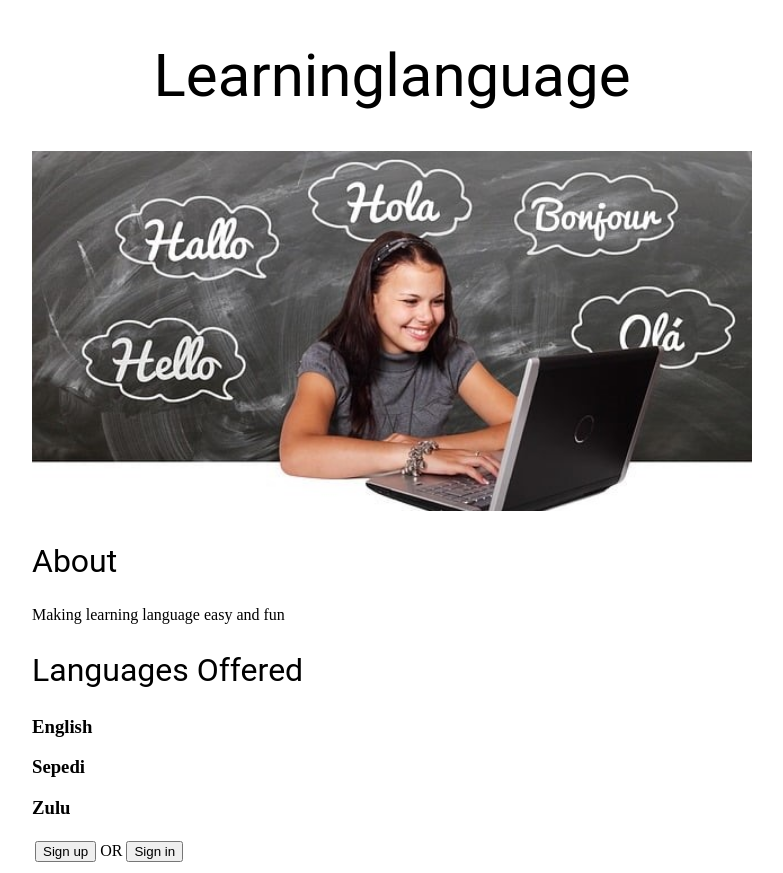
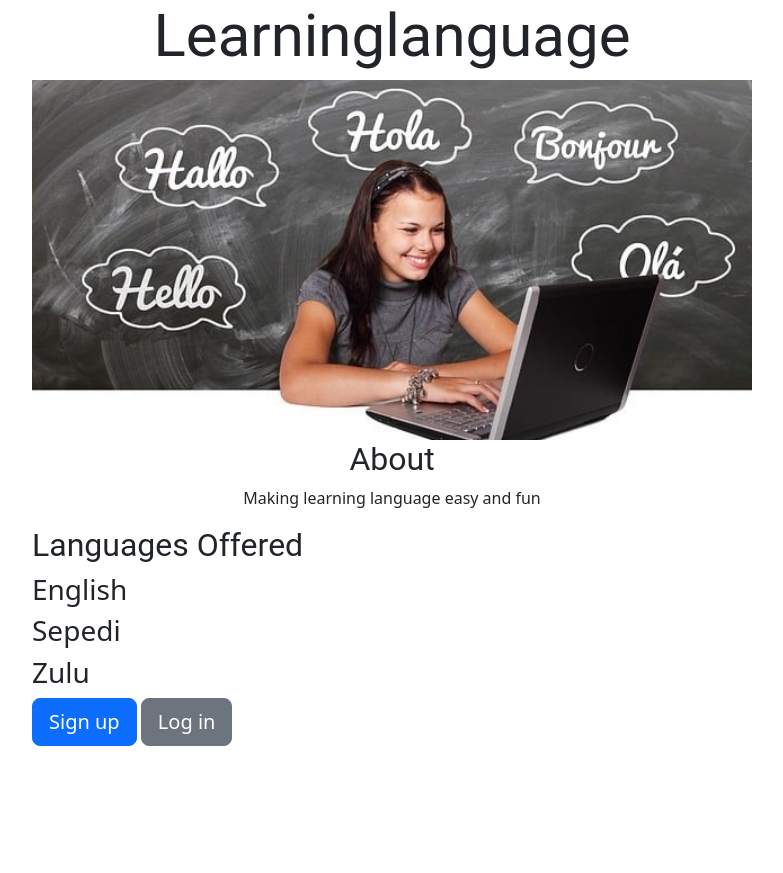
Before and after one commit to SCMkhwanazi/learning-language-website, a Flask app: page / in a window 1280 px wide. Shown: the whole page, without its empty margins (248-1031 px from the left). After the commit the page ends 746 px from the top, so only its background shows below. Run offline with Flask 3, Linux system fonts and the light colour scheme.

Commit message:
made changes

```diff
--- a/templates/home.html
+++ b/templates/home.html
@@ -1,7 +1,10 @@
 <!DOCTYPE html>
 <html>
-  <heade backgrond-color: black;>
+  <heade>
+    <meta name="viewport" content="width=device-width, initial-scale=1">
     <title>Learninglanguage</title>
+     <link href="https://cdn.jsdelivr.net/npm/bootstrap@5.3.3/dist/css/bootstrap.min.css" rel="stylesheet" integrity="sha384-QWTKZyjpPEjISv5WaRU9OFeRpok6YctnYmDr5pNlyT2bRjXh0JMhjY6hW+ALEwIH" crossorigin="anonymous">
+
     <style>
       h1{
         font-size: 60px;
@@ -29,10 +32,10 @@
   </heade>
   <body>
     <div id="container">
-    <h1>Learninglanguage</h1>
+    <h1 class="text-center">Learninglanguage</h1>
     <img id="banner" src="https://98d40651-5efc-459b-97dd-970fa0b5adeb-00-gt399uguyw13.spock.replit.dev/static/banner.jpg">
-    <h2>About</h2>
-    <p>Making learning language easy and fun</p>
+    <h2 class="text-center">About</h2>
+    <p class="text-center">Making learning language easy and fun</p>
       <h2>Languages Offered</h2>
       <div>
         {% for language in languages %}
@@ -42,17 +45,9 @@
       </div>
 
       <div>
-        <form>
-          <table>
-            <tr>
-              <td><input type="button" value="Sign up"></td>
-              <td>OR</td>
-              <td><input type="button" value="Sign in"></td>
-            </tr>
-          </table>
-        </form>
+        <a href="templates/signup.html" type="button" class="btn btn-primary btn-lg">Sign up</a>
+        <button type="button" class="btn btn-secondary btn-lg">Log in</button>
       </div>
-
       </div>
   </body>
 </html>
```
Also changed, not shown: templates/signup.html (added, +10 -0 lines), app.py (line endings or trailing spaces).
